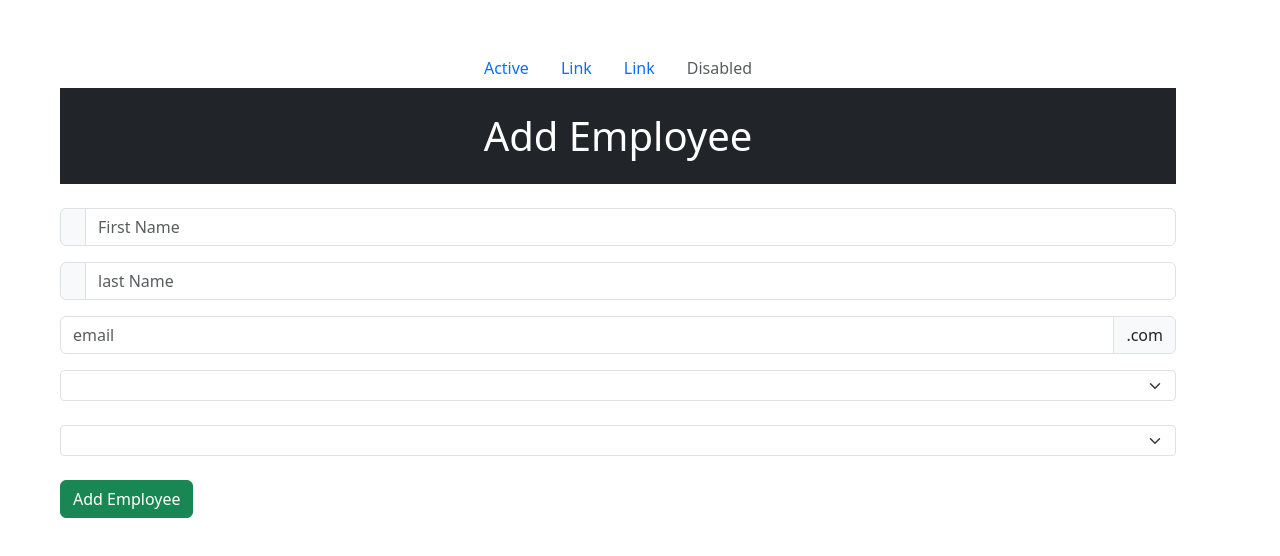
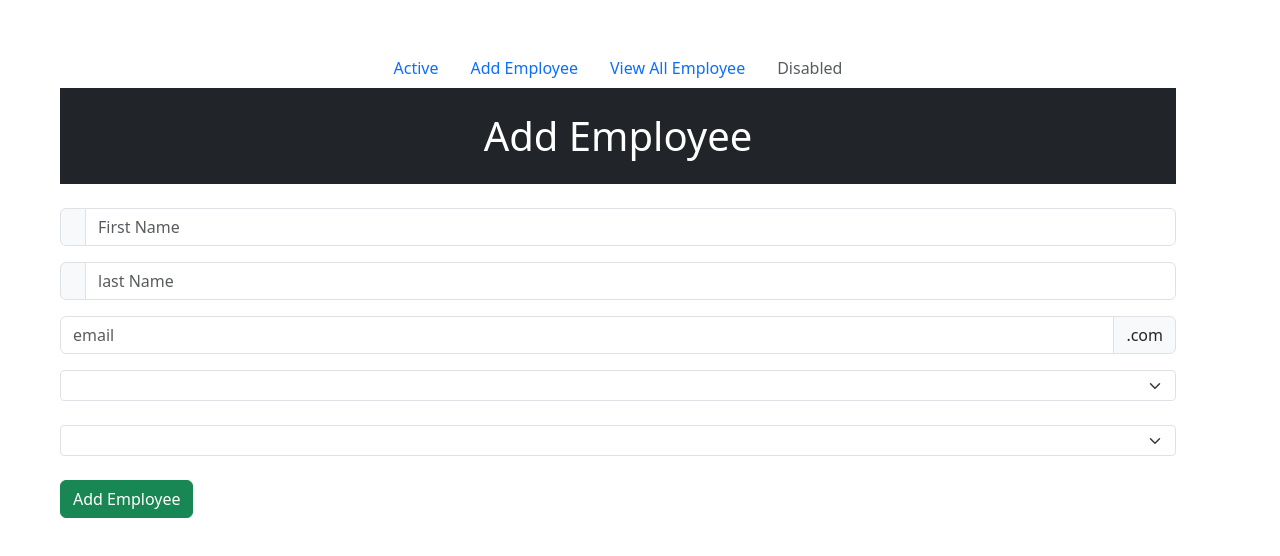
Before and after one commit to KasunChethiya/Employee-management-app---FrontEnd, an Angular app: page /add-employee in a window 1280 px wide. Shown: the top 556 px of the page. Built offline with nearby package versions, Linux system fonts and the light colour scheme.

Commit message:
routing works!!

```diff
--- a/src/app/common/nav/nav.component.html
+++ b/src/app/common/nav/nav.component.html
@@ -1,14 +1,14 @@
 <ul class="nav justify-content-center">
     <li class="nav-item">
-      <a class="nav-link active" aria-current="page" href="#">Active</a>
+      <button class="nav-link active" aria-current="page" >Active</button>
     </li>
     <li class="nav-item">
-      <a class="nav-link" href="#">Link</a>
+      <button class="nav-link" [routerLink]="['/add-employee']">Add Employee</button>
     </li>
     <li class="nav-item">
-      <a class="nav-link" href="#">Link</a>
+      <button class="nav-link"  [routerLink]="['/view-all-employee']">View All Employee</button>
     </li>
     <li class="nav-item">
-      <a class="nav-link disabled" aria-disabled="true">Disabled</a>
+      <button class="nav-link disabled" aria-disabled="true">Disabled</button>
     </li>
   </ul>
--- a/src/app/common/nav/nav.component.ts
+++ b/src/app/common/nav/nav.component.ts
@@ -1,9 +1,10 @@
 import { Component } from '@angular/core';
+import { RouterLink } from '@angular/router';
 
 @Component({
   selector: 'app-nav',
   standalone: true,
-  imports: [],
+  imports: [RouterLink],
   templateUrl: './nav.component.html',
   styleUrl: './nav.component.css'
 })
```
